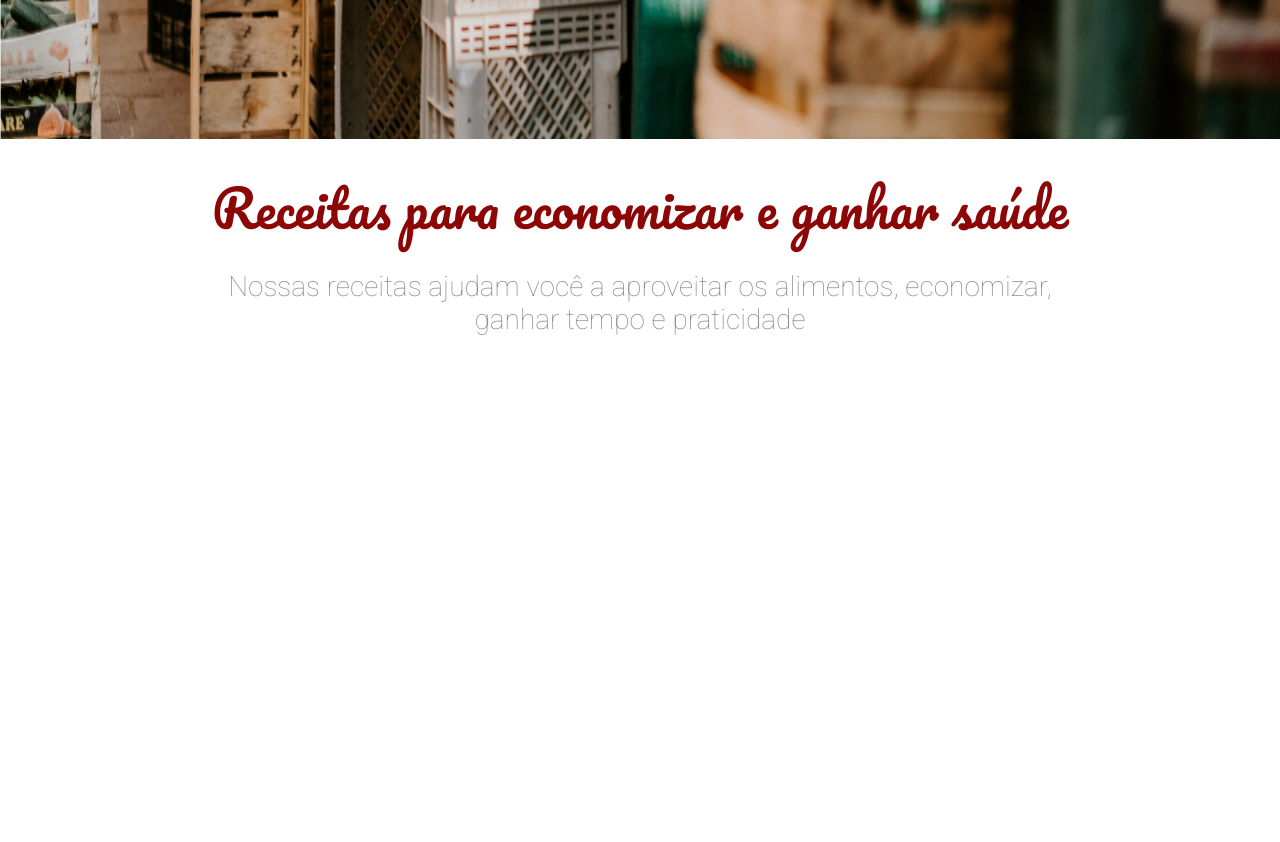
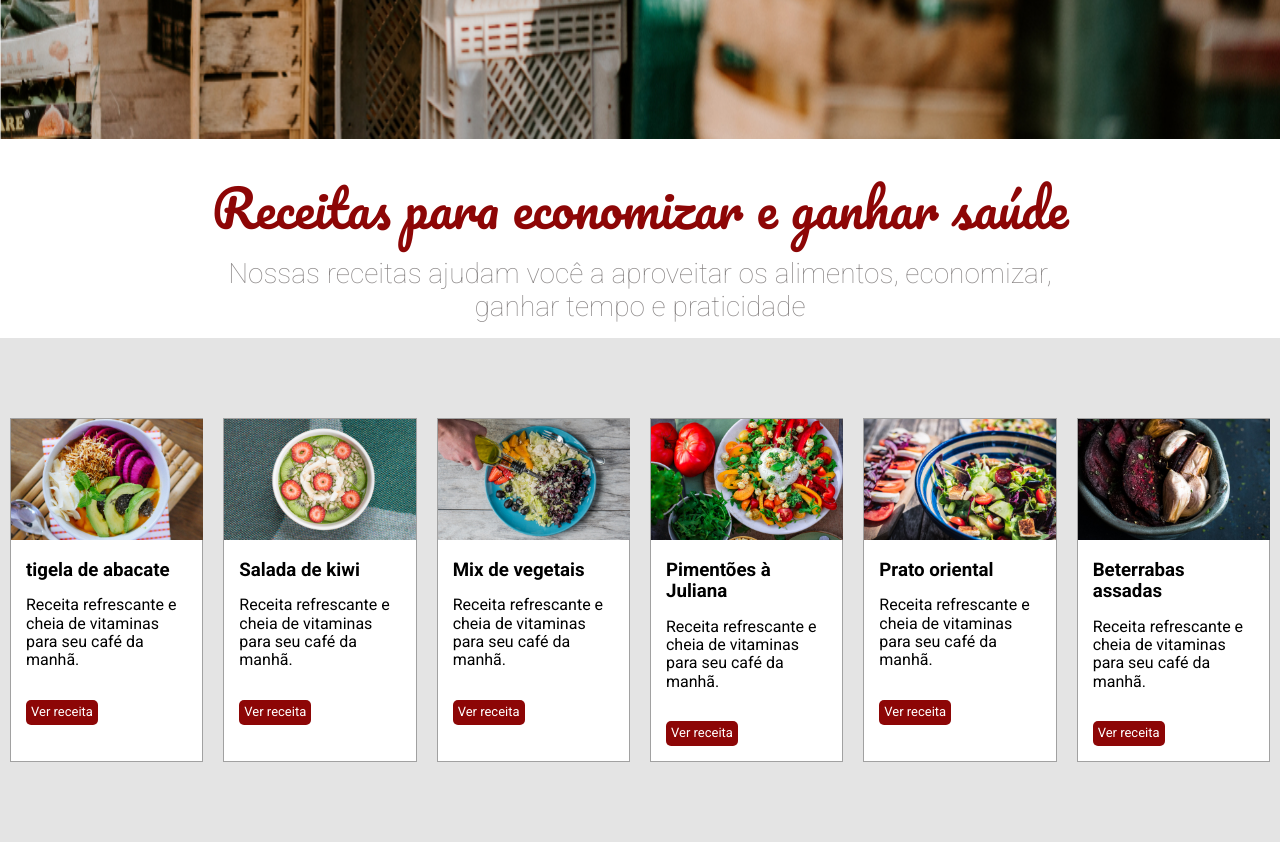
Before and after one commit to hhenrique23/html-css-alura, a plain HTML site: page arquitetura-css/index.html in a window 1280 px wide. Shown: the part 661-1503 px from the top of the page. Before the commit the page ends 1025 px from the top, so only its background shows below. Drawn offline with Linux system fonts and the light colour scheme.

Commit message:
receitas

```diff
--- a/arquitetura-css/index.html
+++ b/arquitetura-css/index.html
@@ -44,6 +44,47 @@
             <h2 class="info__title">Receitas para economizar e ganhar saúde</h2>
             <p class="info__text">Nossas receitas ajudam você a aproveitar os alimentos, economizar, <br> ganhar tempo e praticidade</p>
         </section>
+
+        <section class="recips">
+
+            <div class="recip__abacate">
+                <img src="assets/img/receitas/tigela-de-abacate.jpg" alt="tigela abacate">
+                <h3>tigela de abacate</h3>
+                <p>Receita refrescante e cheia de vitaminas para seu café da manhã.</p>
+                <input class="recip__button" type="button" value="Ver receita">
+            </div>
+            <div class="recip__kiwi">
+                <img src="assets/img/receitas/salada-de-kiwi.jpg" alt="kiwi">
+                <h3>Salada de kiwi</h3>
+                <p>Receita refrescante e cheia de vitaminas para seu café da manhã.</p>
+                <input class="recip__button" type="button" value="Ver receita">
+            </div>
+            <div class="recip__vegetais">
+                <img src="assets/img/receitas/mix-de-vegetais.jpg" alt="mix vegetais">
+                <h3>Mix de vegetais</h3>
+                <p>Receita refrescante e cheia de vitaminas para seu café da manhã.</p>
+                <input class="recip__button" type="button" value="Ver receita">
+            </div>
+            <div class="recip__juliana">
+                <img src="assets/img/receitas/pimentoes-a-juliana.jpg" alt="prato a juliana">
+                <h3>Pimentões à Juliana</h3>
+                <p>Receita refrescante e cheia de vitaminas para seu café da manhã.</p>
+                <input class="recip__button" type="button" value="Ver receita">
+            </div>
+            <div class="recip__oriental">
+                <img src="assets/img/receitas/prato-oriental.jpg" alt="prato oriental">
+                <h3>Prato oriental</h3>
+                <p>Receita refrescante e cheia de vitaminas para seu café da manhã.</p>
+                <input class="recip__button" type="button" value="Ver receita">
+            </div>
+            <div class="recip__beterrabas">
+                <img src="assets/img/receitas/beterrabas-assadas.jpg" alt="beterrabas assdas">
+                <h3>Beterrabas assadas</h3>
+                <p>Receita refrescante e cheia de vitaminas para seu café da manhã.</p>
+                <input class="recip__button" type="button" value="Ver receita">
+            </div>
+
+        </section>
     </main>
 
     <footer>
--- a/arquitetura-css/style.css
+++ b/arquitetura-css/style.css
@@ -1,2 +1,32 @@
 @charset "UTF-8";
 @import url('https://fonts.googleapis.com/css2?family=Pacifico&display=swap');
+
+.recips{
+    display: flex;
+    background-color: rgba(211, 211, 211, 0.61);
+    columns: 3;
+}
+
+.recips > div{
+    background-color: white;
+    border: 1px solid rgba(0, 0, 0, 0.37);
+    margin: 80px 10px 80px 10px;
+}
+
+.recips div > img{
+    width: 100.3%;
+}
+
+.recips div > h3, p, input{
+    margin: 15px;
+}
+
+.recip__button{
+    color: white;
+    background-color: #8D0606;
+    font-size: small;
+    padding: 5px;
+    border: none;
+    border-radius: 5px;
+    cursor: pointer;
+}
```
